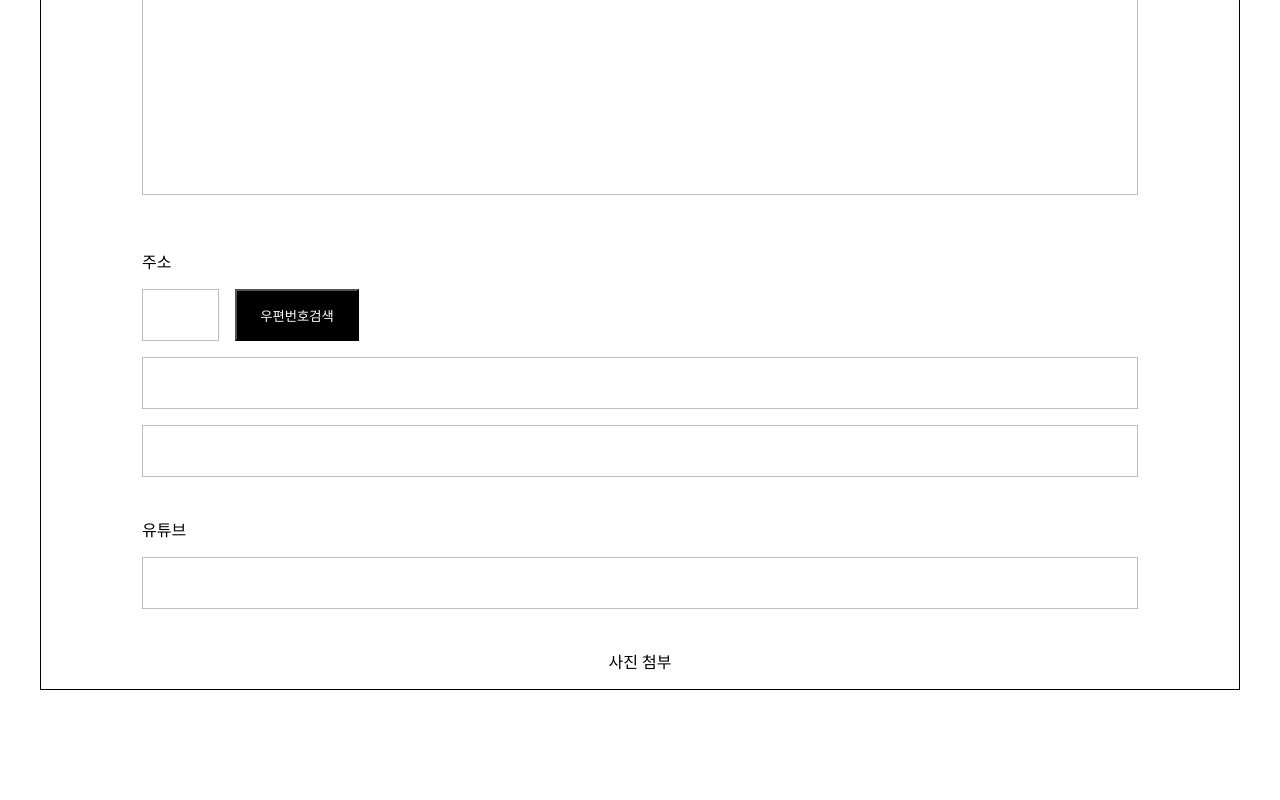
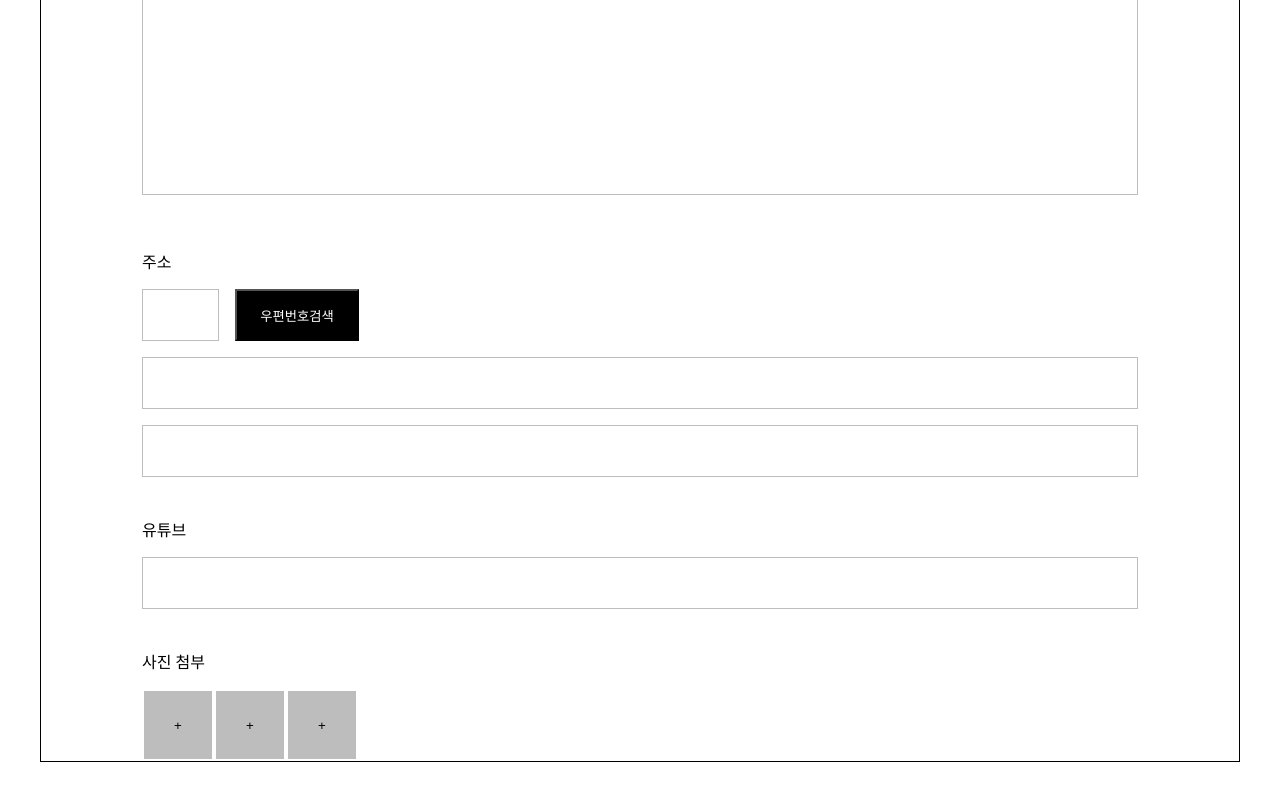
Before and after one commit to wem519/Sslyaegi, a Next.js app: page /sslyaegi/ssgi in a window 1280 px wide. Shown: the part 842-1642 px from the top of the page. Built offline with nearby package versions, Linux system fonts and the light colour scheme; a web font is replaced by a local one.

Commit message:
사진 미리보기

```diff
--- /dev/null
+++ b/src/components/commons/uploads/Uploads01.styles.ts
@@ -0,0 +1,19 @@
+import styled from "@emotion/styled";
+
+export const UploadImage = styled.img`
+  width: 68px;
+  height: 68px;
+  margin: 2px;
+  cursor: pointer;
+`;
+export const UploadButton = styled.button`
+  width: 68px;
+  height: 68px;
+  border-style: none;
+  margin: 2px;
+  background-color: #bdbdbd;
+  cursor: pointer;
+`;
+export const HiddenInput = styled.input`
+  display: none;
+`;
--- /dev/null
+++ b/src/components/commons/uploads/Uploads01.tsx
@@ -0,0 +1,37 @@
+import { useRef, useState } from "react";
+import { UploadImage, UploadButton, HiddenInput } from "./Uploads01.styles";
+
+export default function Uploads01(props) {
+  const fileref = useRef(null);
+  const [preImg, setPreImg] = useState("");
+
+  function onClickUpload() {
+    fileref.current?.click();
+  }
+
+  function onChangeFile(event) {
+    const file = event.target?.files?.[0];
+    if (!file) return;
+
+    const fileReader = new FileReader();
+    fileReader.readAsDataURL(file);
+    fileReader.onload = (data) => {
+      setPreImg(data.target?.result as string); // 임시미리보기 저장
+    };
+  }
+  return (
+    <>
+      {preImg || props.defaultValue ? (
+        <UploadImage
+          onClick={onClickUpload}
+          src={preImg || `https://storage.googleapis.com/${props.defaultValue}`}
+        ></UploadImage>
+      ) : (
+        <UploadButton type="button" onClick={onClickUpload}>
+          +
+        </UploadButton>
+      )}
+      <HiddenInput type="file" ref={fileref} onChange={onChangeFile} />
+    </>
+  );
+}
--- a/src/components/ssgi/Ssgi.presenter.tsx
+++ b/src/components/ssgi/Ssgi.presenter.tsx
@@ -1,3 +1,4 @@
+import Uploads01 from "../commons/uploads/Uploads01";
 import {
   Wrapper,
   Title,
@@ -15,6 +16,7 @@ import {
   PostButton,
   Address,
   Youtube,
+  ImageWrapper,
 } from "./Ssgi.styles";
 export default function SsgiUI() {
   return (
@@ -60,9 +62,12 @@ export default function SsgiUI() {
             <Youtube />
           </InputWrapper>
         </InputWrapper>
-        <InputWrapper>
+        <ImageWrapper>
           <Label>사진 첨부</Label>
-        </InputWrapper>
+          {new Array(3).fill(1).map((el, index) => (
+            <Uploads01 key={`${el}+${index}`} />
+          ))}
+        </ImageWrapper>
       </Wrapper>
     </div>
   );
--- a/src/components/ssgi/Ssgi.styles.ts
+++ b/src/components/ssgi/Ssgi.styles.ts
@@ -100,3 +100,7 @@ export const Youtube = styled.input`
   padding-left: 16px;
   border: 1px solid #bdbdbd;
 `;
+export const ImageWrapper = styled.div`
+  padding-top: 40px;
+  width: 996px;
+`;
```
